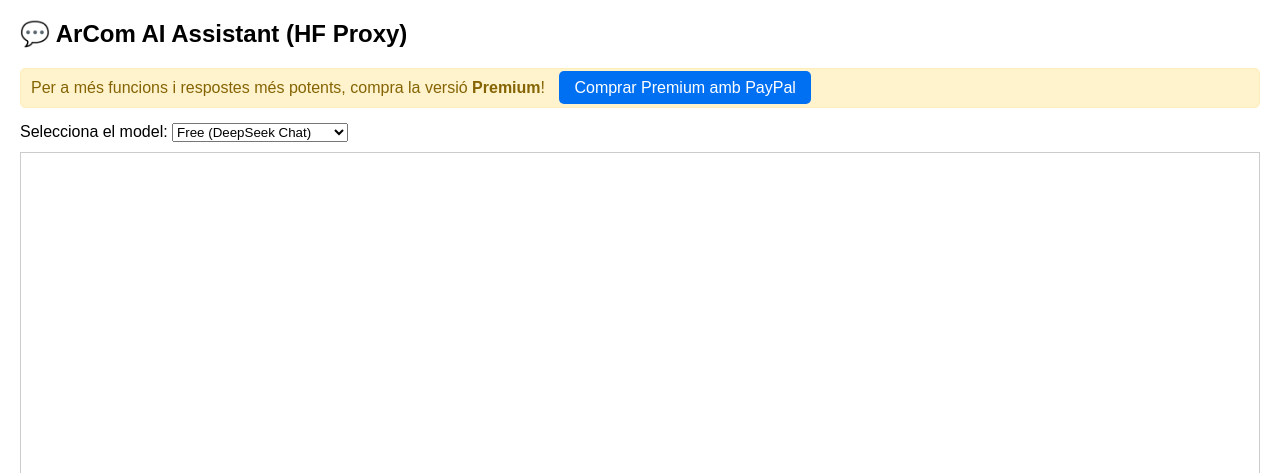
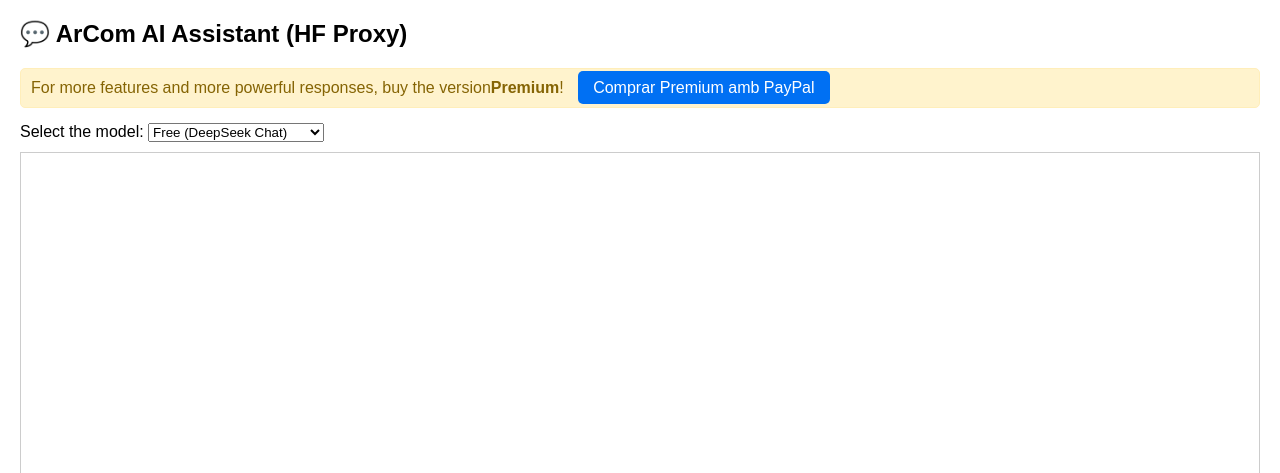
Before and after one commit to Comfrey29/arcom-ai-assistant, a Flask app: page / in a window 1280 px wide. Shown: the top 473 px of the page. Run offline with Flask 3, Linux system fonts and the light colour scheme; the visitor is signed in with stand-in values (Sample User, id 1).

Commit message:
Update index.html

```diff
--- a/templates/index.html
+++ b/templates/index.html
@@ -38,12 +38,12 @@
   <h2>💬 ArCom AI Assistant (HF Proxy)</h2>
 
   <div id="premium-message">
-    Per a més funcions i respostes més potents, compra la versió <strong>Premium</strong>!
+     For more features and more powerful responses, buy the version<strong>Premium</strong>!
     <a id="buy-premium" href="https://www.paypal.com/qrcodes/managed/cc0080a0-1e15-4842-a1eb-0231739d08f6?utm_source=consweb_more" target="_blank" rel="noopener noreferrer">Comprar Premium amb PayPal</a>
   </div>
 
-  <!-- Selector de model (mode free o premium) -->
-  <label for="model-select">Selecciona el model:</label>
+  <!--  model (mode free o premium) -->
+  <label for="model-select">Select the model:</label>
   <select id="model-select">
     <option value="free" selected>Free (DeepSeek Chat)</option>
     <option value="premium">Premium (GPT-3.5 Turbo)</option>
@@ -67,9 +67,9 @@
       const input = document.getElementById("message");
       const message = input.value.trim();
       const modelSelect = document.getElementById("model-select");
-      const userType = modelSelect.value; // 'free' o 'premium'
+      const userType = modelSelect.value; // 'free' or 'premium'
       if (!message) return;
-      addMessage("Usuari", message);
+      addMessage("User", message);
       input.value = "";
       input.disabled = true;
       document.querySelector("button").disabled = true;
@@ -87,10 +87,10 @@
         if (data.reply) {
           addMessage("Assistència", data.reply);
         } else {
-          addMessage("Assistència", "⚠️ Error en la resposta.");
+          addMessage("Assistència", "⚠️ Error en la respuesta.");
         }
       } catch (err) {
-        addMessage("Assistència", "⚠️ Error de connexió amb el servidor.");
+        addMessage("Assistència", "⚠️ Error de connexion con el servidor.");
       }
       input.disabled = false;
       document.querySelector("button").disabled = false;
```
